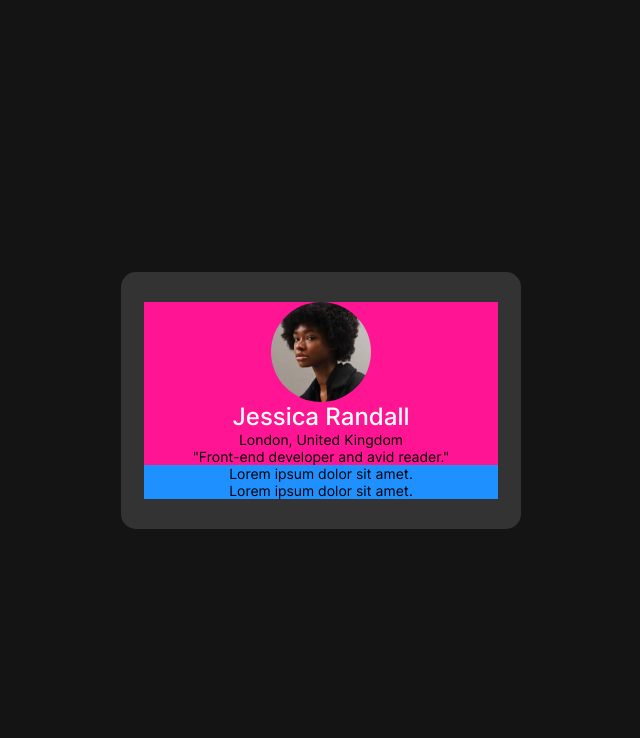
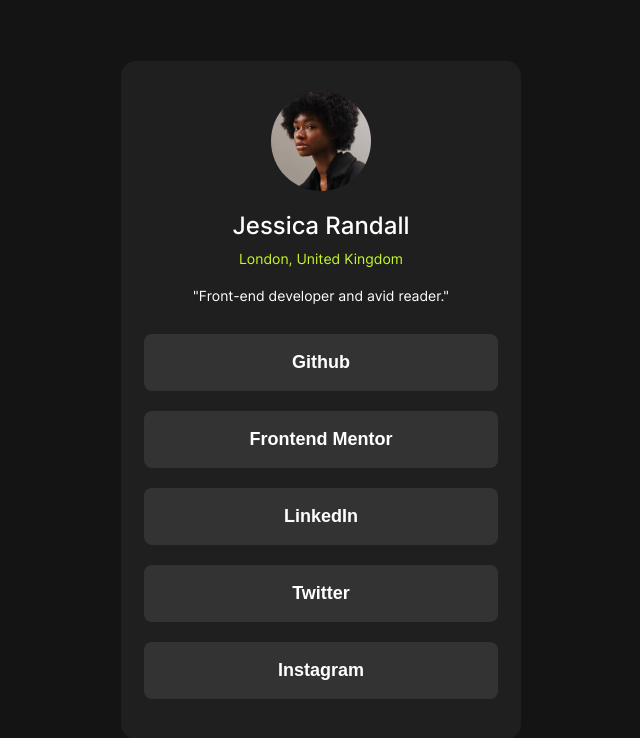
Before and after one commit to Lewis-mbui/frontendmentor-social-links-profile, a plain HTML site: page index.html in a window 1280 px wide. Shown: the whole page, without its empty margins (319-959 px from the left). Drawn offline with Linux system fonts and the light colour scheme.

Commit message:
put everything together

```diff
--- a/CSS/styles.css
+++ b/CSS/styles.css
@@ -99,14 +99,29 @@ body {
   align-items: center;
 }
 
+.card__avatar {
+  margin-bottom: 2rem;
+}
+
 .card__name {
   color: var(--color-white);
   font-size: 2.4rem;
   font-weight: 500;
+  margin-bottom: 1rem;
+}
+
+.card__location {
+  color: var(--color-accent);
+  margin-bottom: 2rem;
+}
+
+.card__description {
+  color: var(--color-white);
+  margin-bottom: 2rem;
 }
 
 .card--grey {
-  background: var(--color-grey);
+  background: var(--color-dark-grey);
 }
 
 @media screen and (min-width: 768px) {
--- a/index.html
+++ b/index.html
@@ -9,17 +9,22 @@
   <body>
     <div class="container">
       <div class="card card--grey">
-        <div class="card__header" style="background-color: deeppink">
-          <div class="avatar">
+        <div class="card__header">
+          <div class="avatar card__avatar">
             <img class="avatar__pic" src="assets/images/avatar-jessica.jpeg" />
           </div>
           <p class="card__name">Jessica Randall</p>
           <p class="card__location">London, United Kingdom</p>
-          <p clas="card__description">"Front-end developer and avid reader."</p>
+          <p class="card__description">
+            "Front-end developer and avid reader."
+          </p>
         </div>
-        <div class="card__body" style="background-color: dodgerblue">
-          <p>Lorem ipsum dolor sit amet.</p>
-          <p>Lorem ipsum dolor sit amet.</p>
+        <div class="card__body">
+          <button class="btn btn--primary btn--block">Github</button>
+          <button class="btn btn--primary btn--block">Frontend Mentor</button>
+          <button class="btn btn--primary btn--block">LinkedIn</button>
+          <button class="btn btn--primary btn--block">Twitter</button>
+          <button class="btn btn--primary btn--block">Instagram</button>
         </div>
       </div>
     </div>
```
